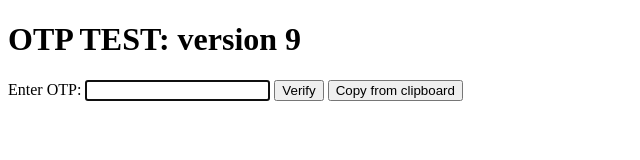
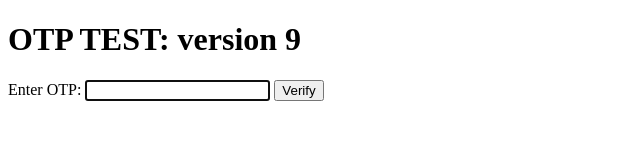
Before and after one commit to HoseaNganga/Test-Otp, a website: page index.html in a window 1280 px wide. Shown: the whole page, without its empty margins (0-640 px from the left). Drawn offline with Linux system fonts and the light colour scheme.

Commit message:
remove btn

```diff
--- a/index.html
+++ b/index.html
@@ -18,7 +18,6 @@
         class="otp-input"
       />
       <button type="submit">Verify</button>
-        <button onclick="fetchOTPFromClipboard()">Copy from clipboard</button>
     </form>
   </div>
 
```
